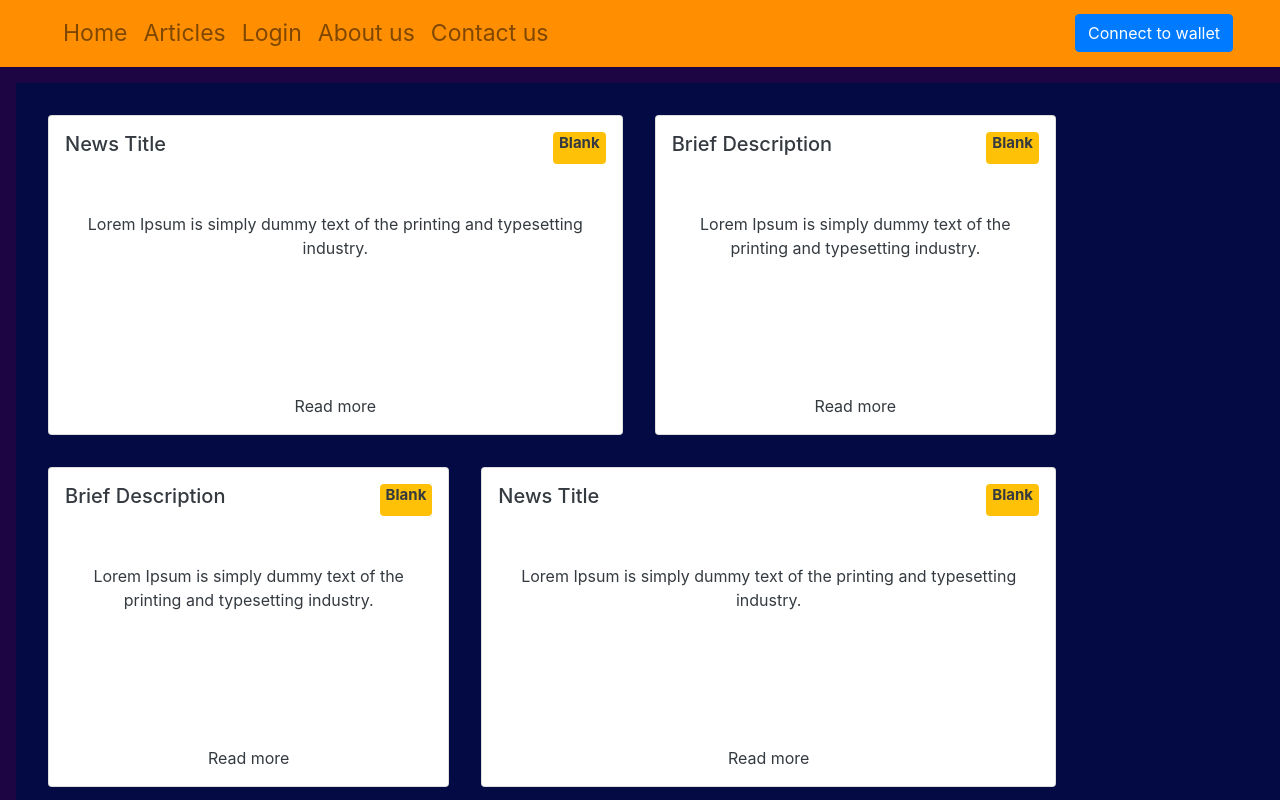
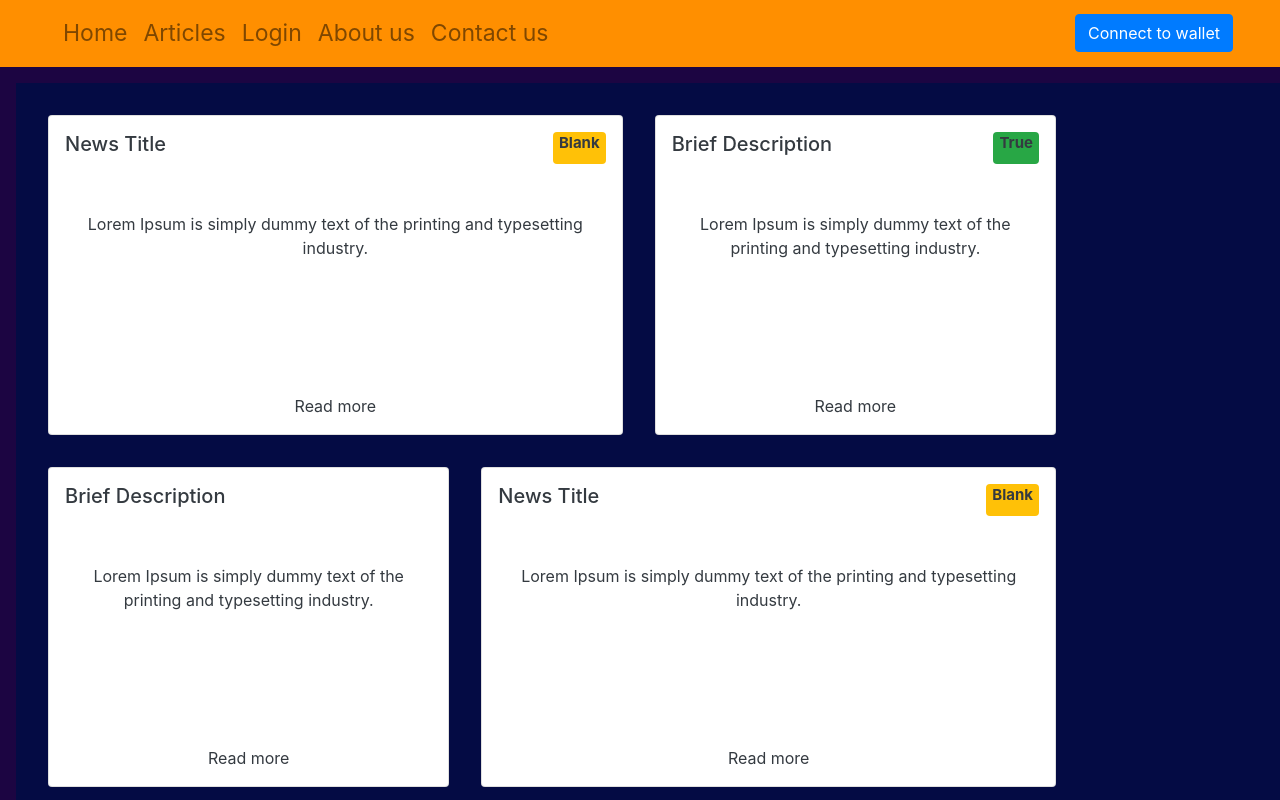
Before and after one commit to AnkitAshokHegde/fake_news_3, a React (Create React App) app: page / in a window 1280 px wide. Shown: the top 800 px of the page. Built offline with nearby package versions, Linux system fonts and the light colour scheme.

Commit message:
Changed the content in about us and changed the badges

```diff
--- a/src/components/About.js
+++ b/src/components/About.js
@@ -37,7 +37,7 @@ function About() {
                       </Container>
                     </Card.Title>
                     <Card.Body>
-                      <p>Not that much to say man.....</p>
+                      <p>Lorem ipsum dolor, sit amet consectetur adipisicing elit. Nostrum, libero?</p>
                     </Card.Body>
                   </Card>
                 </Col>
--- a/src/components/Articles.js
+++ b/src/components/Articles.js
@@ -33,7 +33,7 @@ function Articles() {
                                     <Card.Title>
                                         <Container className='d-flex justify-content-between p-3'>
                                             <h5>Article</h5>
-                                            <Badge bg="warning">Blank</Badge>
+                                            {/* <Badge bg="warning">Blank</Badge> */}
                                         </Container>
                                     </Card.Title>
                                     <Card.Body>Lorem Ipsum is simply dummy text of the printing and typesetting industry. </Card.Body>
@@ -46,7 +46,7 @@ function Articles() {
                                     <Card.Title>
                                         <Container className='d-flex justify-content-between p-3'>
                                             <h5>Article</h5>
-                                            <Badge bg="warning">Blank</Badge>
+                                            <Badge bg="success">True</Badge>
                                         </Container>
                                     </Card.Title>
                                     <Card.Body>Lorem Ipsum is simply dummy text of the printing and typesetting industry. </Card.Body>
@@ -61,7 +61,8 @@ function Articles() {
                                     <Card.Title>
                                         <Container className='d-flex justify-content-between p-3'>
                                             <h5>Article</h5>
-                                            <Badge bg="warning">Blank</Badge>
+                                            {/* <Badge bg="warning">Blank</Badge> */}
+                                            <Badge bg="success">True</Badge>
                                         </Container>
                                     </Card.Title>
                                     <Card.Body>Lorem Ipsum is simply dummy text of the printing and typesetting industry. </Card.Body>
@@ -74,7 +75,8 @@ function Articles() {
                                     <Card.Title>
                                         <Container className='d-flex justify-content-between p-3'>
                                             <h5>Article</h5>
-                                            <Badge bg="warning">Blank</Badge>
+                                            {/* <Badge bg="warning">Blank</Badge> */}
+                                            <Badge bg="success">True</Badge>
                                         </Container>
                                     </Card.Title>
                                     <Card.Body>Lorem Ipsum is simply dummy text of the printing and typesetting industry. </Card.Body>
--- a/src/components/Contact.js
+++ b/src/components/Contact.js
@@ -36,7 +36,7 @@ function Contact() {
                       </Container>
                     </Card.Title>
                     <Card.Body>
-                      <p> Please don't. I was kidding earlier....</p>
+                      <p> Lorem ipsum dolor sit amet consectetur adipisicing elit. Esse, voluptas?</p>
                     </Card.Body>
                   </Card>
                 </Col>
--- a/src/components/Home.js
+++ b/src/components/Home.js
@@ -47,7 +47,8 @@ function HomeContent() {
                                     <Card.Title>
                                         <Container className='d-flex justify-content-between p-3'>
                                             <h5>Brief Description</h5>
-                                            <Badge bg="warning">Blank</Badge>
+                                            {/* <Badge bg="warning">Blank</Badge> */}
+                                            <Badge bg="success">True</Badge>
                                         </Container>
                                     </Card.Title>
                                     <Card.Body>Lorem Ipsum is simply dummy text of the printing and typesetting industry. </Card.Body>
@@ -62,7 +63,7 @@ function HomeContent() {
                                     <Card.Title>
                                         <Container className='d-flex justify-content-between p-3'>
                                             <h5>Brief Description</h5>
-                                            <Badge bg="warning">Blank</Badge>
+                                            {/* <Badge bg="warning">Blank</Badge> */}
                                         </Container>
                                     </Card.Title>
                                     <Card.Body>Lorem Ipsum is simply dummy text of the printing and typesetting industry. </Card.Body>
```
Also changed, not shown: src/components/Login.js (+5 -3 lines).
